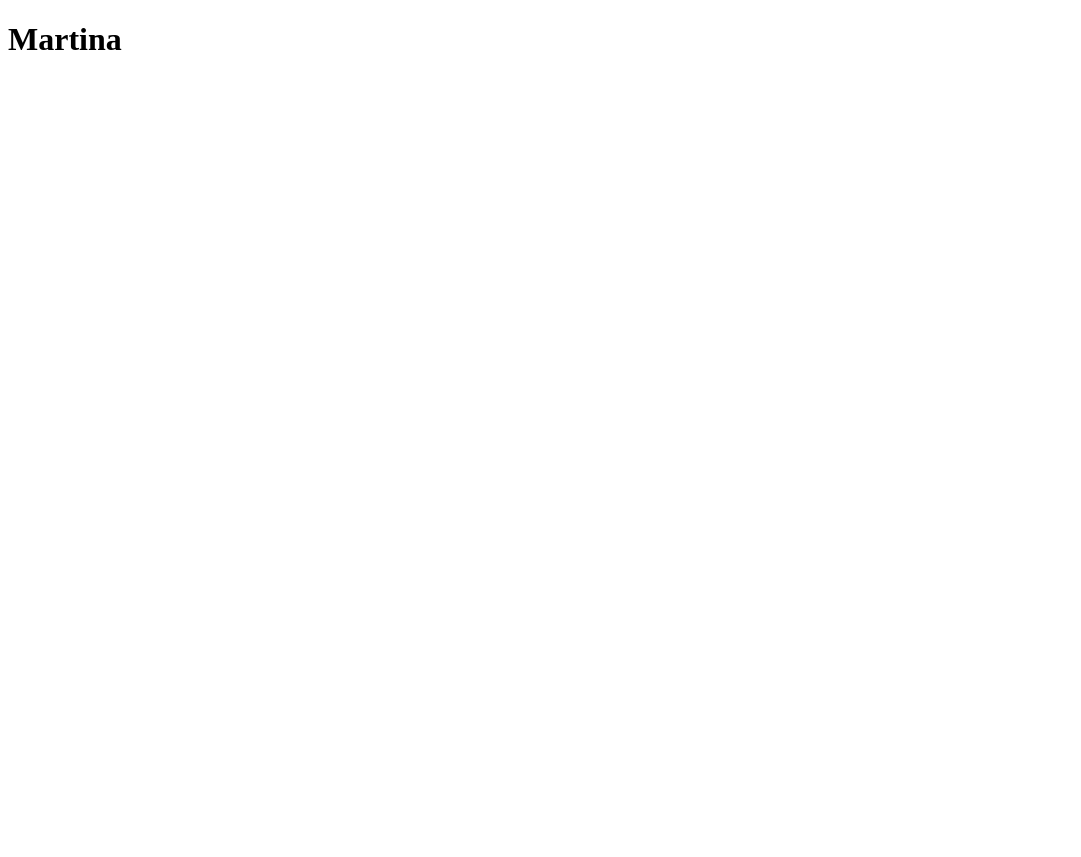
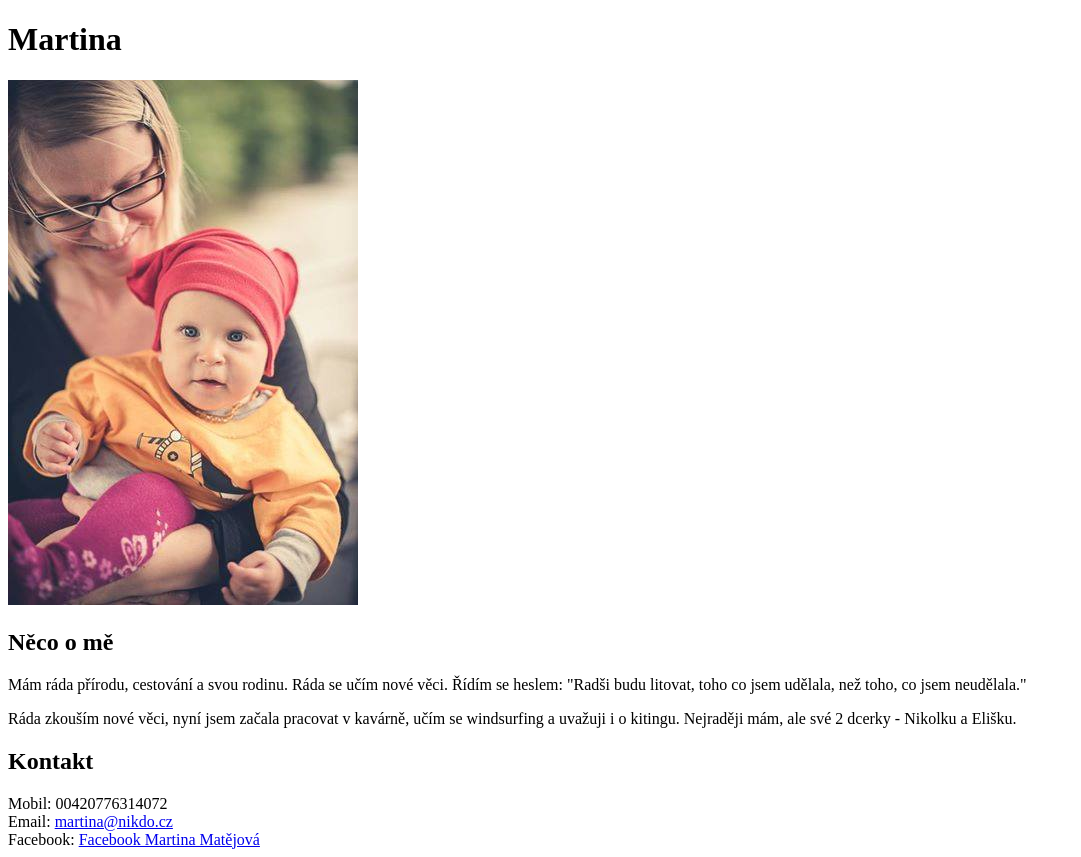
Before and after one commit to Martula547/vizitka, a plain HTML site: page index.html in a window 1280 px wide. Shown: the whole page, without its empty margins (0-1081 px from the left). Before the commit the page ends 800 px from the top, so only its background shows below. Drawn offline with Linux system fonts and the light colour scheme.

Commit message:
Doplnění obsahu stránky

```diff
--- a/index.html
+++ b/index.html
@@ -5,8 +5,24 @@
     <meta http-equiv="X-UA-Compatible" content="IE=edge">
     <meta name="viewport" content="width=device-width, initial-scale=1.0">
     <title>Martina</title>
+    <link rel="stylesheet" href="style.css">
 </head>
 <body>
     <H1>Martina</H1>
+     <img src="obrazky/Ja a Nikolka.jpg" alt="martina">
+     <h2>Něco o  mě</h2>
+     <p>Mám ráda přírodu, cestování a svou rodinu. Ráda se učím nové věci. Řídím se heslem: "Radši budu litovat, toho co jsem udělala, než toho, co jsem neudělala."
+     </p>
+
+     <p>Ráda zkouším nové věci, nyní jsem začala pracovat v kavárně, učím se windsurfing a uvažuji i o kitingu. Nejraději mám, ale své 2 dcerky - Nikolku a Elišku.
+     </p>
+
+     <h2>Kontakt</h2>
+
+     Mobil: 00420776314072<br>
+     Email: <a href="mailto:"martina@nikdo.cz>martina@nikdo.cz</a><br>
+     Facebook: <a href="https://www.facebook.com/martina.jahnova.18">Facebook Martina Matějová</a>
+
+
 </body>
 </html>
```
Also changed, not shown: obrazky/Ja a Nikolka.jpg (added), style.css (added).
